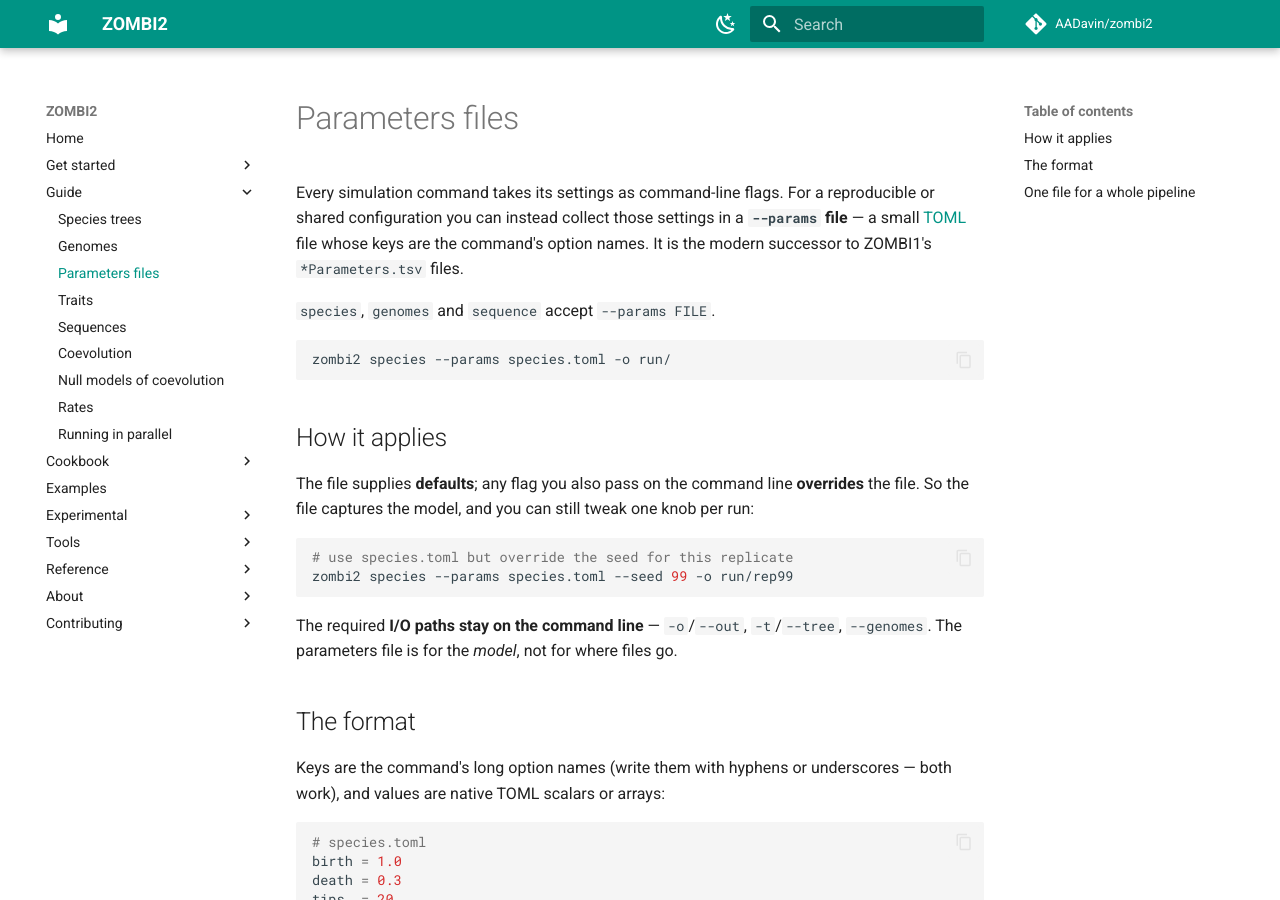
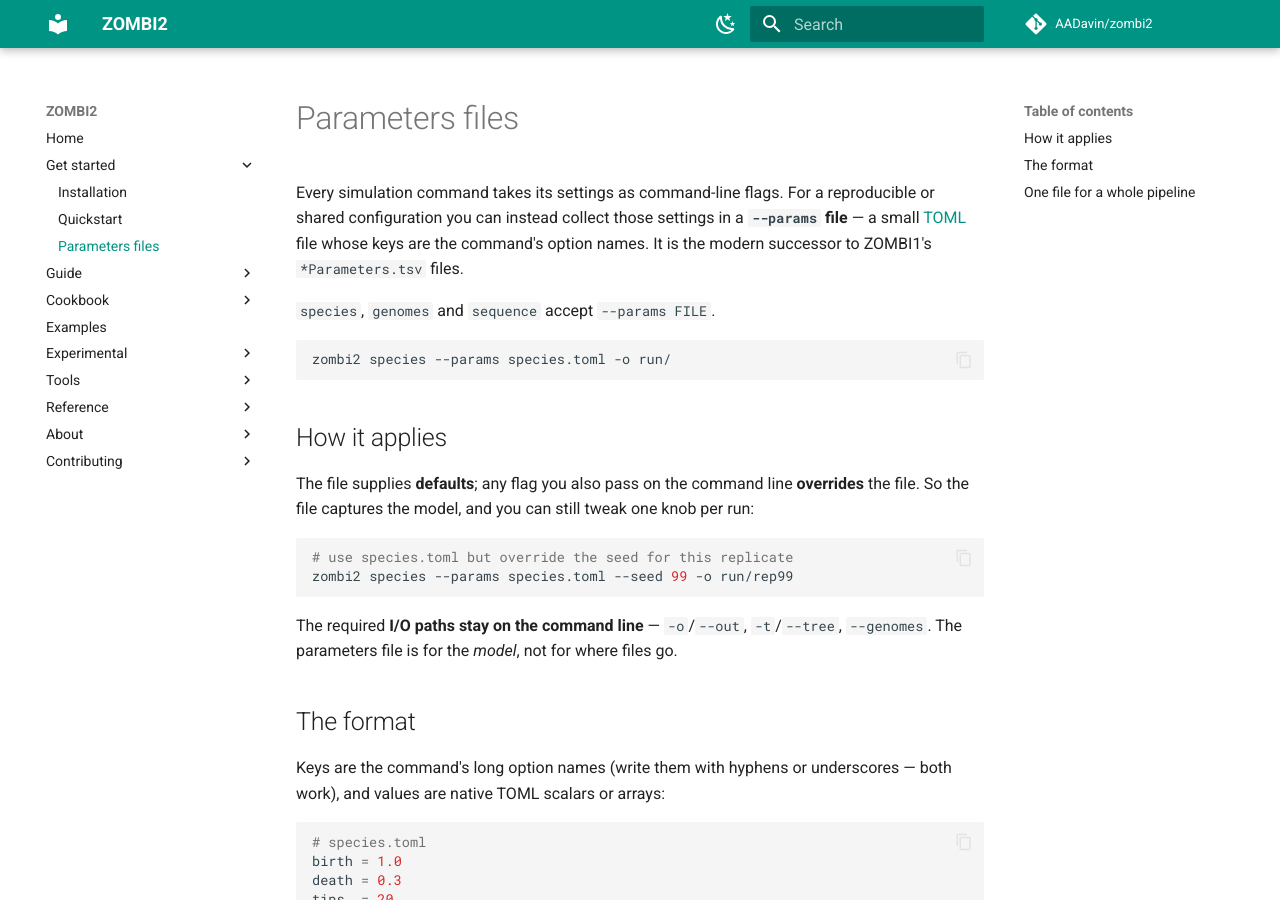
Before and after one commit to AADavin/zombi2, an MkDocs documentation site: the page built from docs/parameters-file.md, in a window 1280 px wide and 900 px high. Built offline with MkDocs 1.6.1 and Material for MkDocs 9.7.7, drawn with Linux system fonts in a browser that asks for light colours; comment, search, counter and statistics services are not loaded; part of the change alters nothing that is shown.

Commit message:
docs: move Parameters files to Get started (last entry)
The page is a getting-started concern, not a Guide topic. Move it alongside
installation/quickstart at the docs root and list it as the last Get started
nav entry.

(This change was made while #140 was already merged, so it never reached main;
redone here off current main.)

Co-Authored-By: Claude Opus 4.8 <noreply@anthropic.com>

```diff
--- a/mkdocs.yml
+++ b/mkdocs.yml
@@ -77,10 +77,10 @@ nav:
   - Get started:
       - Installation: installation.md
       - Quickstart: quickstart.md
+      - Parameters files: parameters-file.md
   - Guide:
       - Species trees: guide/species-trees.md
       - Genomes: guide/genomes.md
-      - Parameters files: guide/parameters-file.md
       - Traits: guide/traits.md
       - Sequences: guide/sequences.md
       - Coevolution: guide/coevolution.md
```
Also changed, not shown: docs/parameters-file.md (renamed from docs/guide/parameters-file.md).
